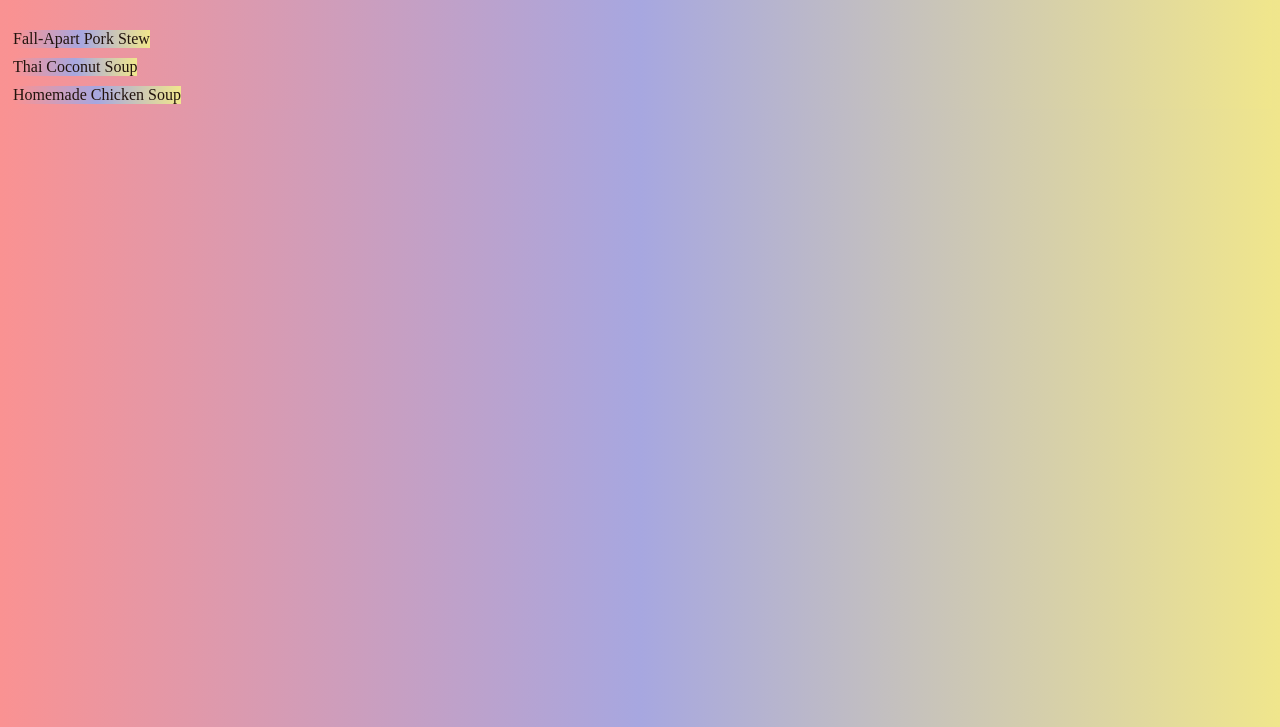
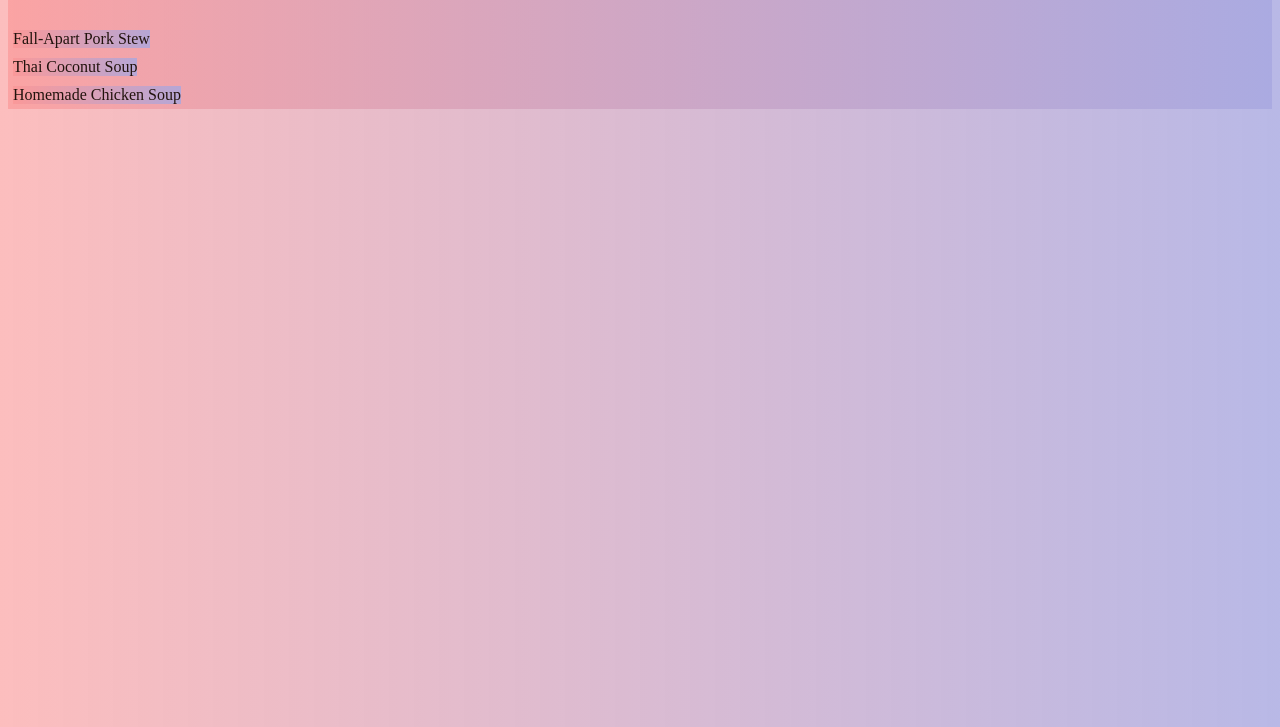
Before and after one commit to ppPacific/odin-recipes, a plain HTML site: page index.html in a window 1280 px wide. Shown: the part 73-800 px from the top of the page. Drawn offline with Linux system fonts and the light colour scheme.

Commit message:
Update styles.css

```diff
--- a/styles.css
+++ b/styles.css
@@ -1,6 +1,6 @@
 *{
     color: rgb(34, 19, 13);
-    background-image: linear-gradient(90deg, rgb(250, 146, 146), rgb(167, 167, 224), khaki);
+    background-image: linear-gradient(90deg, rgba(250, 146, 146, 0.6), rgba(167, 167, 224, 0.8));
 }
 a{
     text-decoration: none;
```
